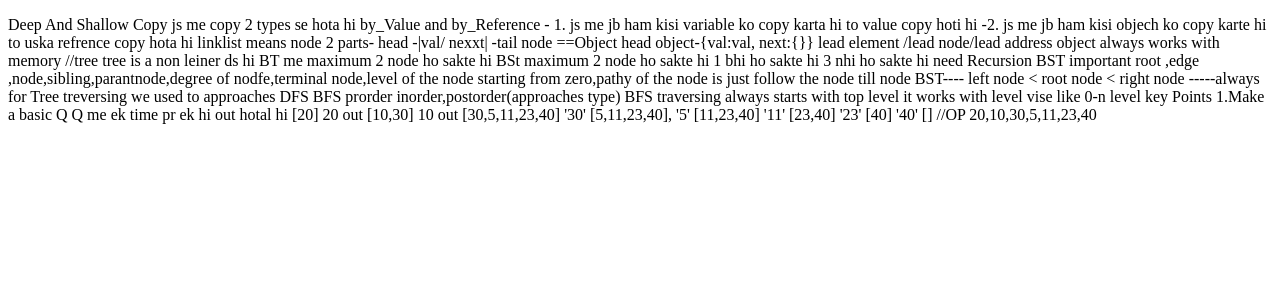
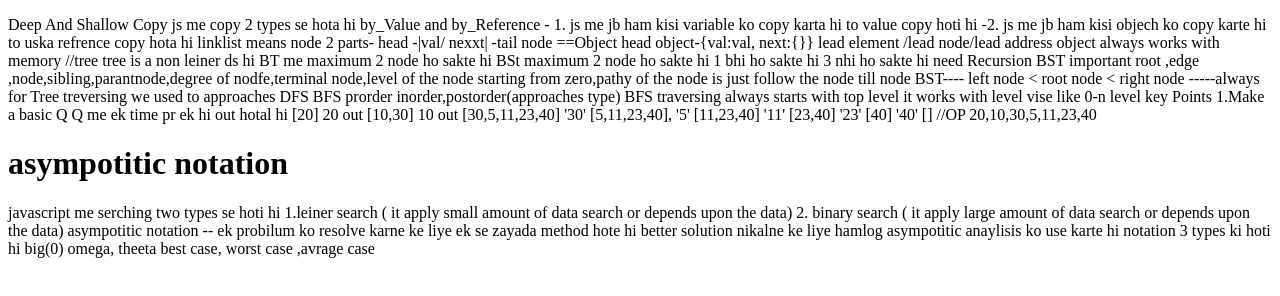
Before and after one commit to Csaht/JS_with_DS, a plain HTML site: page index.html in a window 1280 px wide. Drawn offline with Linux system fonts and the light colour scheme.

Commit message:
notation

```diff
--- a/index.html
+++ b/index.html
@@ -70,6 +70,24 @@
 
         //OP 20,10,30,5,11,23,40
 
+        <h1>asympotitic notation</h1>
+        <p>
+
+javascript me serching two types se hoti hi
+1.leiner search ( it apply small amount of data search  or depends upon the data)
+2. binary search  ( it apply large amount of data search  or depends upon the data)
+
+asympotitic notation --
+ek probilum ko resolve karne ke liye ek se zayada method hote hi
+better solution nikalne ke liye hamlog  asympotitic anaylisis ko use karte hi
+
+notation 3 types ki hoti hi
+big(0)
+omega,
+theeta
+best case, worst case ,avrage case
+        </p>
+
     </p>
 
 </body>
```
